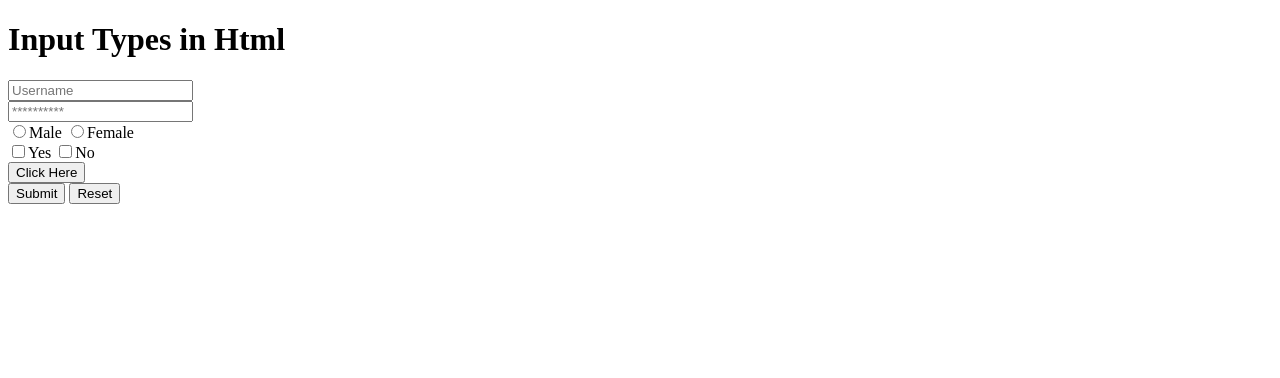
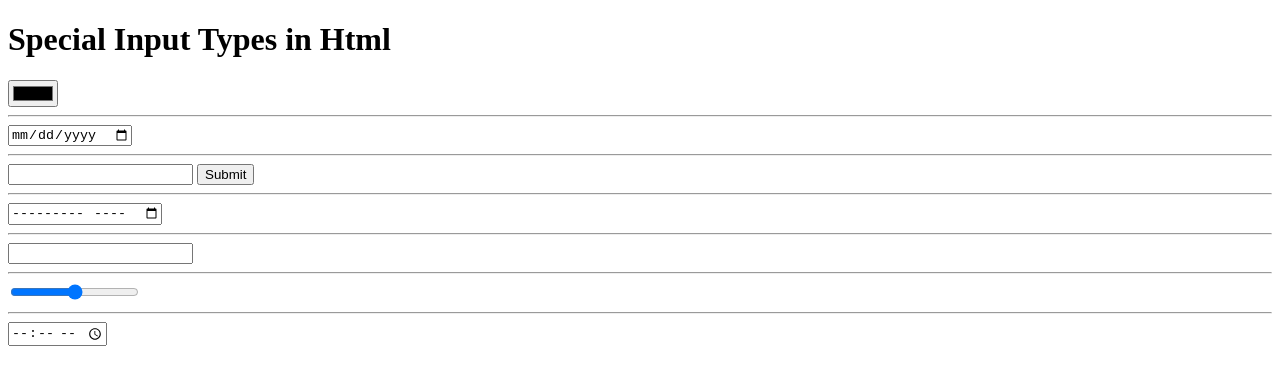
Before and after one commit to shanmugapriyasivaraj/Html-Css-basics, a plain HTML site: page index.html in a window 1280 px wide. Drawn offline with Linux system fonts and the light colour scheme.

Commit message:
Special inputs in Html

```diff
--- a/index.html
+++ b/index.html
@@ -9,17 +9,22 @@
     <link rel="stylesheet" href="./style.css" />
   </head>
   <body>
-    <h1>Input Types in Html</h1>
+    <h1>Special Input Types in Html</h1>
     <form>
-      <input type="text" name="Username" placeholder="Username" /> <br />
-      <input type="password" class="password" placeholder="**********" /><br />
-      <input type="radio" name="Gender" />Male
-      <input type="radio" name="Gender" />Female <br />
-      <input type="checkbox" name="Choice" />Yes
-      <input type="checkbox" name="Choice" />No<br />
-      <input type="button" value="Click Here" /><br />
+      <input type="color" name="color" /> <br />
+      <hr />
+      <input type="date" name="date" />
+      <hr />
+      <input type="email" name="email" />
       <input type="submit" />
-      <input type="reset" />
+      <hr />
+      <input type="month" name="month" />
+      <hr />
+      <input type="number" name="phoneNumber" />
+      <hr />
+      <input type="range" name="range" />
+      <hr />
+      <input type="time" name="time" />
     </form>
   </body>
 </html>
```
